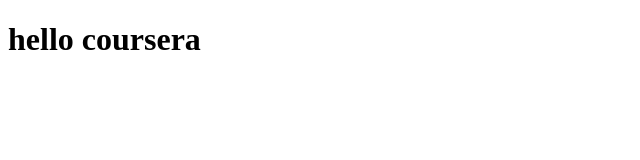
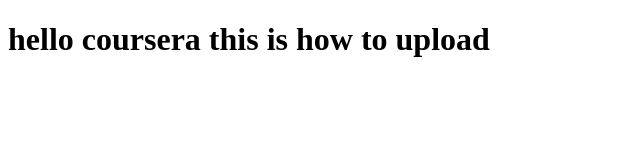
Before and after one commit to MetalLady/coursera-test, a plain HTML site: page site/index.html in a window 1280 px wide. Shown: the whole page, without its empty margins (0-640 px from the left). Drawn offline with Linux system fonts and the light colour scheme.

Commit message:
small addition to page content

```diff
--- a/site/index.html
+++ b/site/index.html
@@ -7,7 +7,7 @@
     <title>Document</title>
 </head>
 <body>
-    <h1>hello coursera<h1>
+    <h1>hello coursera this is how to upload<h1>
 
 </body>
 </html>
```
